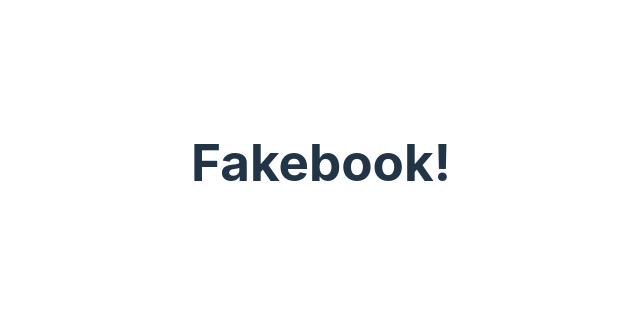
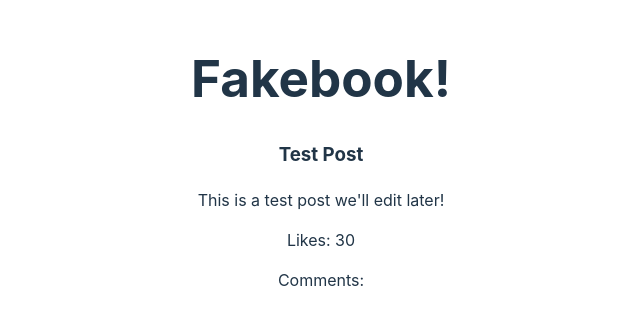
Before and after one commit to Breyvaq/Social-Media-Project, a React (Vite) app: page / in a window 1280 px wide. Shown: the part 238-562 px from the top of the page, without its empty margins (319-959 px from the left). Built offline with nearby package versions, Linux system fonts and the light colour scheme.

Commit message:
Created Post Component

```diff
--- a/src/App.jsx
+++ b/src/App.jsx
@@ -1,10 +1,14 @@
+
+import Post from './Post';
 import { useState } from 'react'
 import reactLogo from './assets/react.svg'
 import viteLogo from '/vite.svg'
 import './App.css'
 
 import React from 'react';
+
 function App(){
+
   return(
     <div>
       <h1>Fakebook!</h1>
@@ -13,7 +17,7 @@ function App(){
 
         {/* Feed */}
 
-        {/* Post */}
+        <Post />
 
     </div>
   )
--- /dev/null
+++ b/src/Post.jsx
@@ -0,0 +1,14 @@
+import React from 'react';
+
+
+function Post(){
+  return(
+    <div>
+      <h3>Test Post</h3>
+      <p>This is a test post we'll edit later!</p>
+      <p>Likes: 30</p>
+      <p>Comments:</p>
+    </div>
+  )
+}
+export default Post
```
